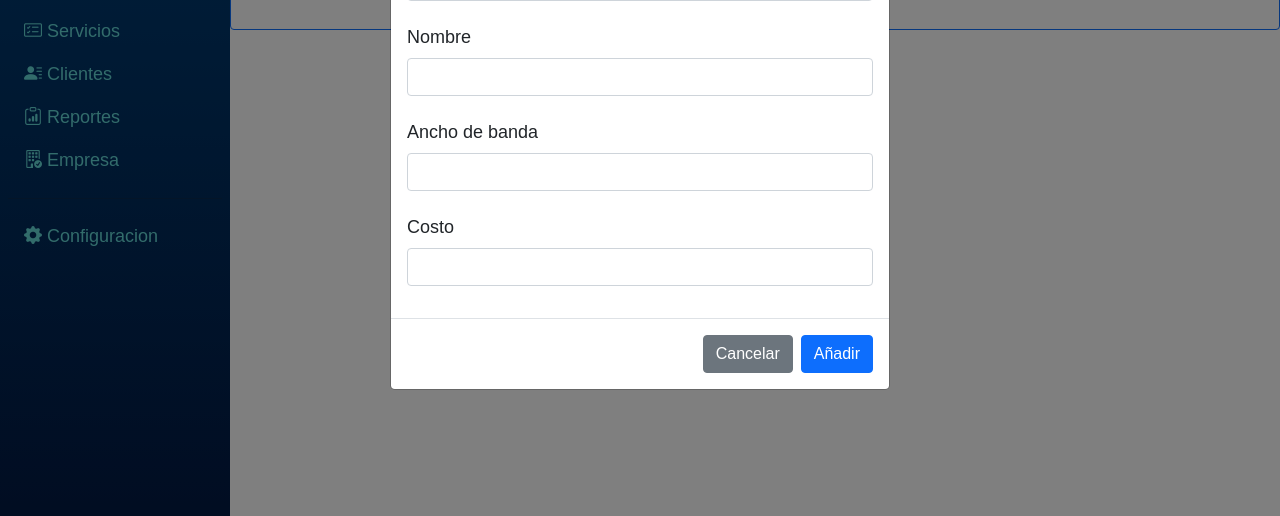
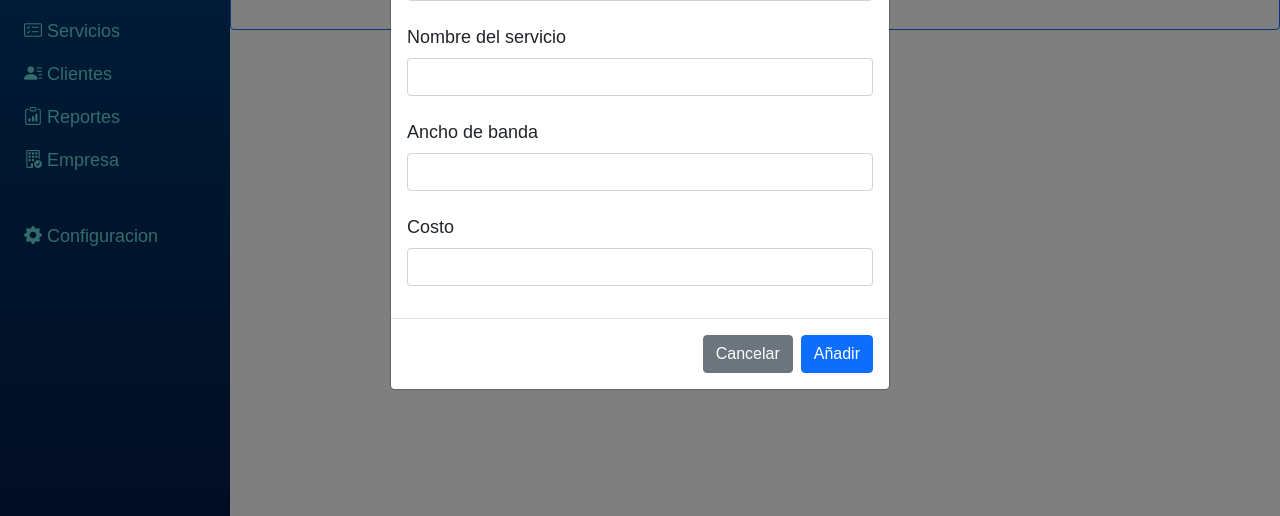
Before and after one commit to CodiceGT/UniversoDig, a Django app: page /servicios/ in a window 1280 px wide, after a click on "Nuevo Servicio". Shown: the part 284-800 px from the top of the page. Run offline with Django 4.2, Linux system fonts and the light colour scheme; data that the repository does not hold is empty.

Commit message:
Update servicios.html

```diff
--- a/apps/home/templates/servicios.html
+++ b/apps/home/templates/servicios.html
@@ -16,10 +16,11 @@
                 <select class="form-control" name="tipo" id="">
                     <option value="Internet">Internet</option>
                     <option value="TV">TV</option>
+                    <option value="TV + Internet">TV + Internet</option>
                 </select>
             </div>
             <div class="mb-3">
-                <label for="recipient-name" class="col-form-label">Nombre</label>
+                <label for="recipient-name" class="col-form-label">Nombre del servicio</label>
                 <input type="text" class="form-control" id="recipient-name" name='nombre'>
             </div>
             <div class="mb-3">
```
